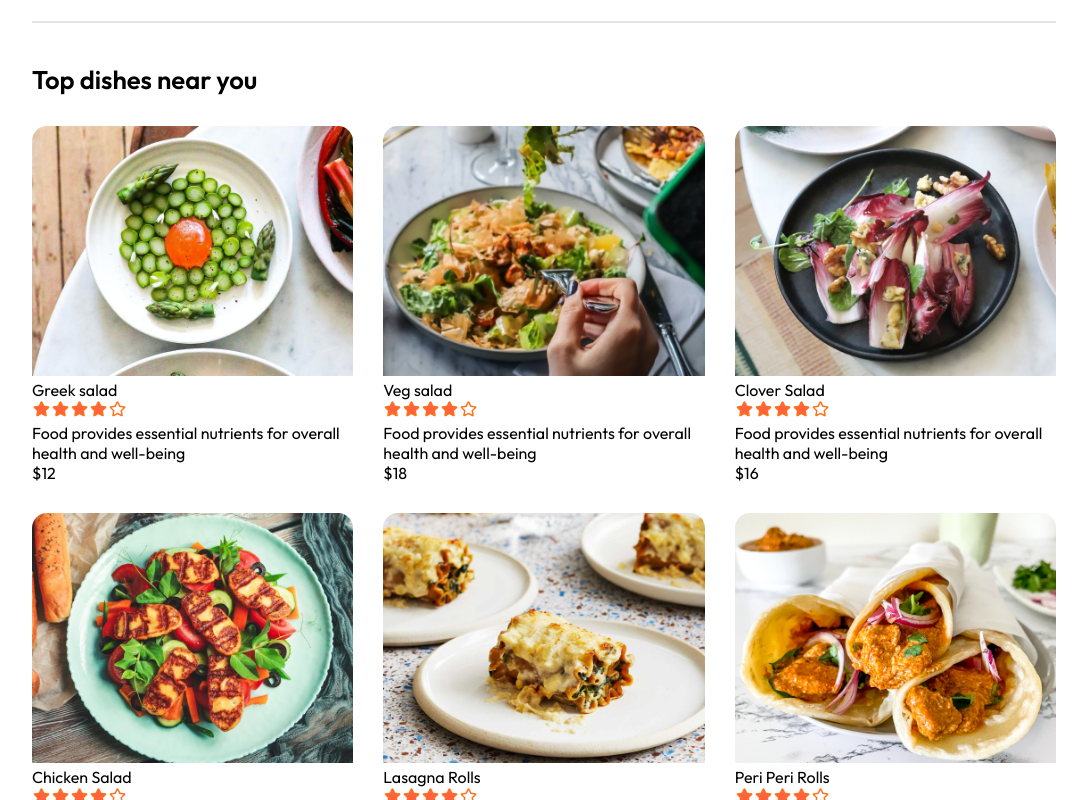
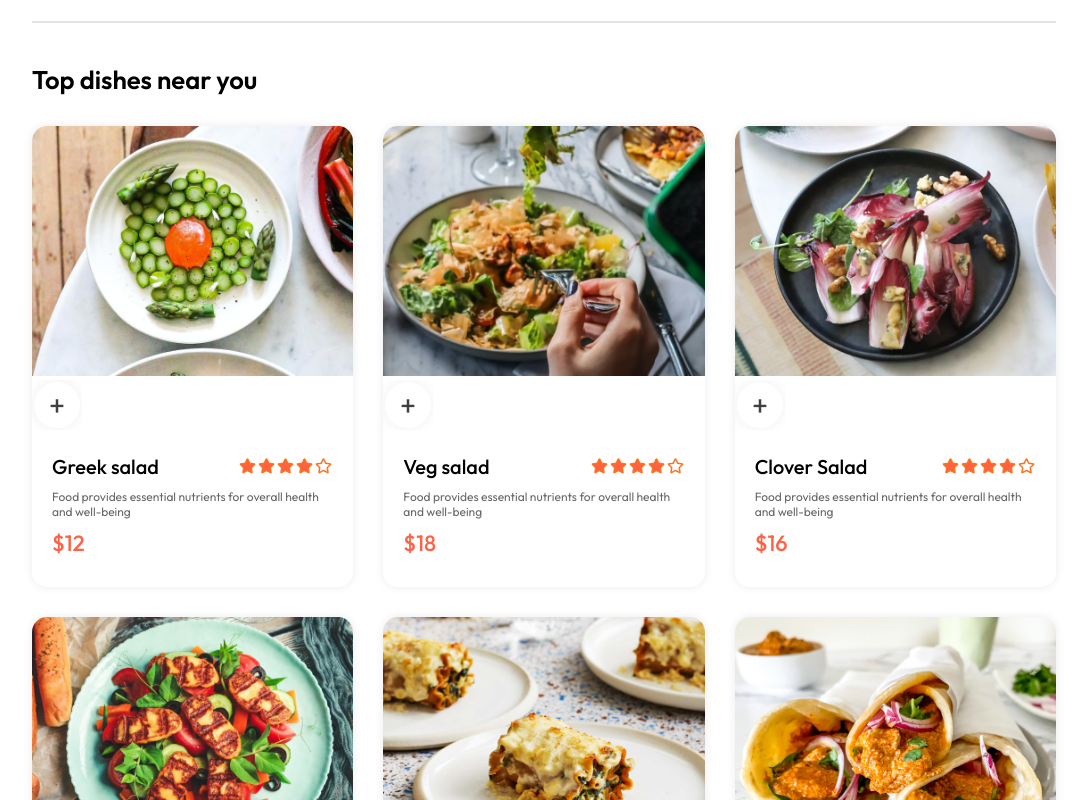
Before and after one commit to gnanendrapgnani/FoodApplication, a React (Vite) app: page / in a window 1280 px wide. Shown: the part 860-1660 px from the top of the page, without its empty margins (96-1183 px from the left). Built offline with nearby package versions, Linux system fonts and the light colour scheme.

Commit message:
In foodItemList The Counter is implementing

```diff
--- a/src/components/FoodItem/FoodItem.css
+++ b/src/components/FoodItem/FoodItem.css
@@ -2,7 +2,7 @@
   width: 100%;
   margin: auto;
   border-radius: 15px;
-  box-shadow: 0p 0px 10px #00000015;
+  box-shadow: 0px 0px 10px #00000015;
   transition: 0.3s;
   animation: fadeIn 1s;
 }
@@ -11,3 +11,35 @@
   width: 100%;
   border-radius: 15px 15px 0px 0px;
 }
+
+.food-item-info {
+  padding: 20px;
+}
+
+.food-item-reating {
+  display: flex;
+  justify-content: space-between;
+  align-items: center;
+  margin-bottom: 10px;
+}
+
+.food-item-reating p {
+  font-size: 20px;
+  font-weight: 500;
+}
+
+.food-item-name-rating img {
+  width: 70px;
+}
+
+.food-item-description {
+  color: #676767;
+  font-size: 12px;
+}
+
+.food-item-price {
+  color: tomato;
+  font-size: 22px;
+  font-weight: 500;
+  margin: 10px 0px;
+}
--- a/src/components/FoodItem/FoodItem.jsx
+++ b/src/components/FoodItem/FoodItem.jsx
@@ -1,17 +1,40 @@
-import React from "react";
+import React, { useState } from "react";
 import "./FoodItem.css";
 import { assets } from "../../assets/assets";
 
 const FoodItem = ({ id, name, price, description, image }) => {
+  const [itemCount, setItemCount] = useState(0);
+
   return (
     <div className="food-item">
       <div className="food-item-img-container">
         <img src={image} className="food-item-image" alt="" />
+        {!itemCount ? (
+          <img
+            className="add"
+            onClick={() => setItemCount((prev) => prev + 1)}
+            src={assets.add_icon_white}
+          />
+        ) : (
+          <div className="food-item-counter">
+            <img
+              onClick={() => setItemCount((prev) => prev - 1)}
+              src={assets.remove_icon_red}
+              alt=""
+            />
+            {itemCount}
+            <img
+              onClick={() => setItemCount((prev) => prev + 1)}
+              src={assets.add_icon_green}
+              alt=""
+            />
+          </div>
+        )}
       </div>
       <div className="food-item-info">
         <div className="food-item-reating">
           <p>{name}</p>
-          <img src={assets.rating_starts} alt="" />
+          <img src={assets.rating_starts} />
         </div>
         <p className="food-item-description">{description}</p>
         <p className="food-item-price">${price}</p>
```
